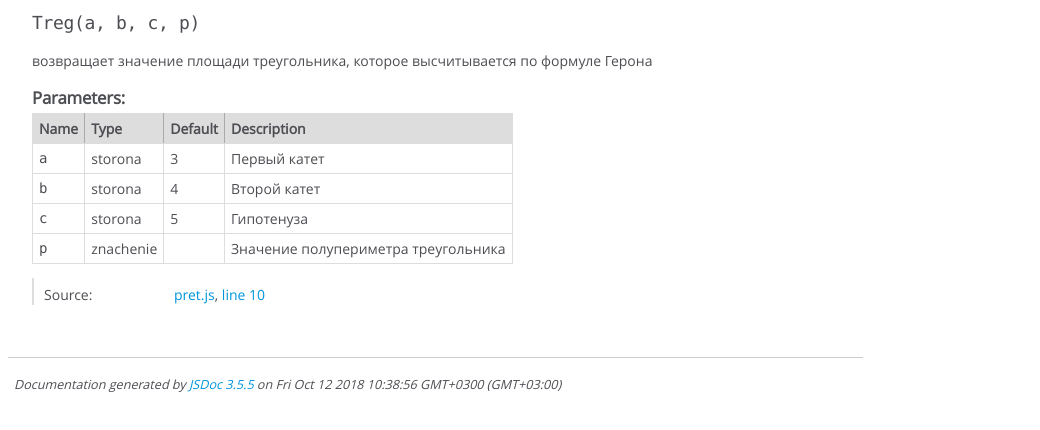
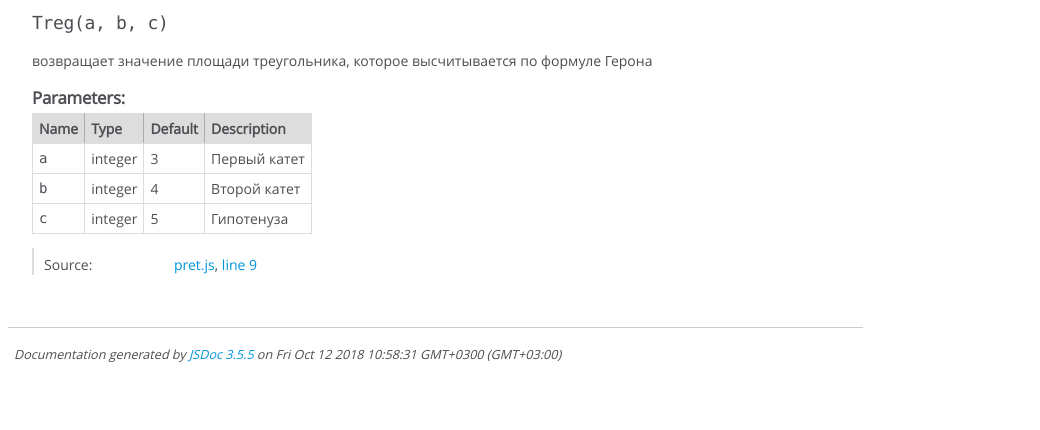
Before and after one commit to Belorukova/Lizz_11-10-18, a plain HTML site: page docs/global.html in a window 1280 px wide. Shown: the part 212-642 px from the top of the page, without its empty margins (0-1040 px from the left). Drawn offline with Linux system fonts and the light colour scheme.

Commit message:
Add files via upload

```diff
--- a/docs/global.html
+++ b/docs/global.html
@@ -104,7 +104,7 @@
 
 
 
-    <h4 class="name" id="Treg"><span class="type-signature"></span>Treg<span class="signature">(a, b, c, p)</span><span class="type-signature"></span></h4>
+    <h4 class="name" id="Treg"><span class="type-signature"></span>Treg<span class="signature">(a, b, c)</span><span class="type-signature"></span></h4>
 
 
 
@@ -156,7 +156,7 @@
             <td class="type">
 
 
-<span class="param-type">storona</span>
+<span class="param-type">integer</span>
 
 
 
@@ -185,7 +185,7 @@
             <td class="type">
 
 
-<span class="param-type">storona</span>
+<span class="param-type">integer</span>
 
 
 
@@ -214,7 +214,7 @@
             <td class="type">
 
 
-<span class="param-type">storona</span>
+<span class="param-type">integer</span>
 
 
 
@@ -231,33 +231,6 @@
 
 
             <td class="description last">Гипотенуза</td>
-        </tr>
-
-
-
-        <tr>
-
-                <td class="name"><code>p</code></td>
-
-
-            <td class="type">
-
-
-<span class="param-type">znachenie</span>
-
-
-
-            </td>
-
-
-
-
-                <td class="default">
-
-                </td>
-
-
-            <td class="description last">Значение полупериметра треугольника</td>
         </tr>
 
 
@@ -298,7 +271,7 @@
 
     <dt class="tag-source">Source:</dt>
     <dd class="tag-source"><ul class="dummy"><li>
-        <a href="pret.js.html">pret.js</a>, <a href="pret.js.html#line10">line 10</a>
+        <a href="pret.js.html">pret.js</a>, <a href="pret.js.html#line9">line 9</a>
     </li></ul></dd>
 
 
@@ -348,7 +321,7 @@
 <br class="clear">
 
 <footer>
-    Documentation generated by <a href="https://github.com/jsdoc3/jsdoc">JSDoc 3.5.5</a> on Fri Oct 12 2018 10:38:56 GMT+0300 (GMT+03:00)
+    Documentation generated by <a href="https://github.com/jsdoc3/jsdoc">JSDoc 3.5.5</a> on Fri Oct 12 2018 10:58:31 GMT+0300 (GMT+03:00)
 </footer>
 
 <script> prettyPrint(); </script>
```
Also changed, not shown: docs/index.html (+1 -1 lines), docs/pret.js.html (+4 -5 lines).
